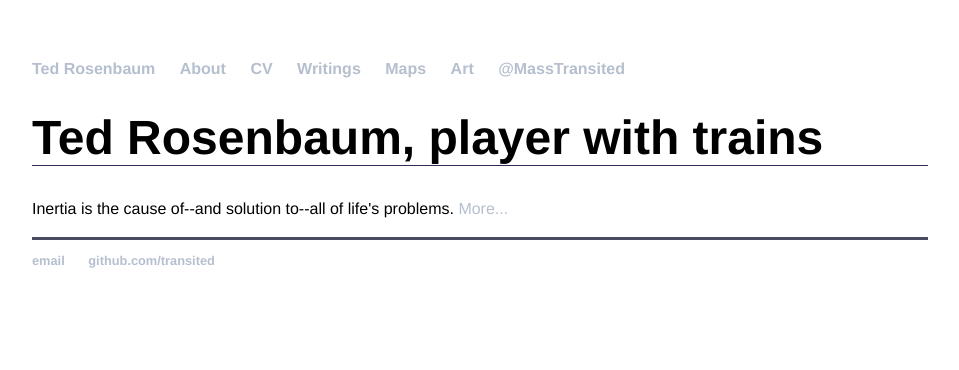
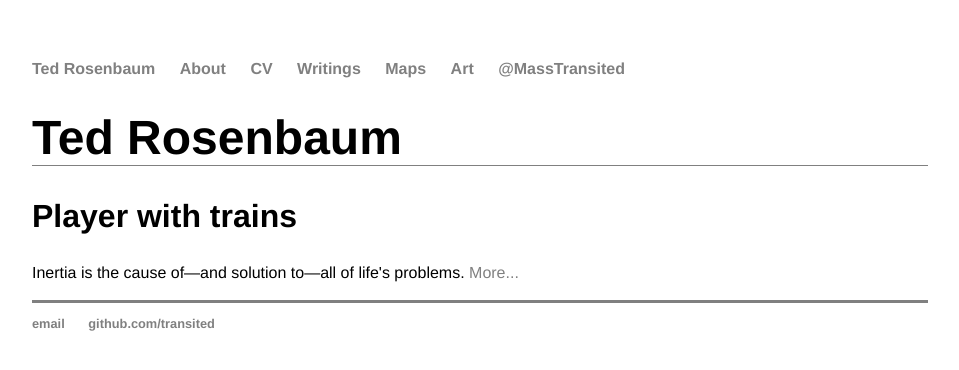
Before and after one commit to transited/transited.github.io, a Jekyll site: the page built from index.html, in a window 1280 px wide. Shown: the top 370 px of the page, without its empty margins (160-1119 px from the left). Built offline with Jekyll 4.4.1, drawn with Linux system fonts in a browser that asks for light colours.

Commit message:
CSS color change
Small color changes, additional links

```diff
--- a/css/main.css
+++ b/css/main.css
@@ -7,7 +7,7 @@ nav ul, footer ul {
     padding: 0px;
     list-style: none;
     font-weight: bold;
-    color: #35383d;
+    color: #214478;
 }
 nav ul li, footer ul li {
     display: inline;
@@ -15,7 +15,7 @@ nav ul li, footer ul li {
 }
 a {
     text-decoration: none;
-    color: #b5bfce;
+    color: #808080;
 }
 a:hover {
     text-decoration: underline;
@@ -23,7 +23,7 @@ a:hover {
 h1 {
     font-size: 3em;
     font-family:'Helvetica', 'Arial', 'Sans-Serif';
-    border-bottom: 1px solid #302d59
+    border-bottom: 1px solid #808080
 }
 h2 {
     font-size: 2em;
@@ -34,7 +34,7 @@ p {
     font-family:'Helvetica', 'Arial', 'Sans-Serif';
 }
 footer {
-    border-top: 3px solid #4a4b63;
+    border-top: 3px solid #808080;
     font-size: .8em;
 }
 
--- a/index.html
+++ b/index.html
@@ -3,6 +3,7 @@ layout: default
 title: Ted Rosenbaum
 ---
 <div class="blurb">
-	<h1>Ted Rosenbaum, player with trains</h1>
-	<p>Inertia is the cause of--and solution to--all of life's problems. <a href="/about">More...</a></p>
+	<h1>Ted Rosenbaum</h1>
+	<h2>Player with trains</h2>
+	<p>Inertia is the cause of&mdash;and solution to&mdash;all of life's problems. <a href="/about">More...</a></p>
 </div><!-- /.blurb -->
```
